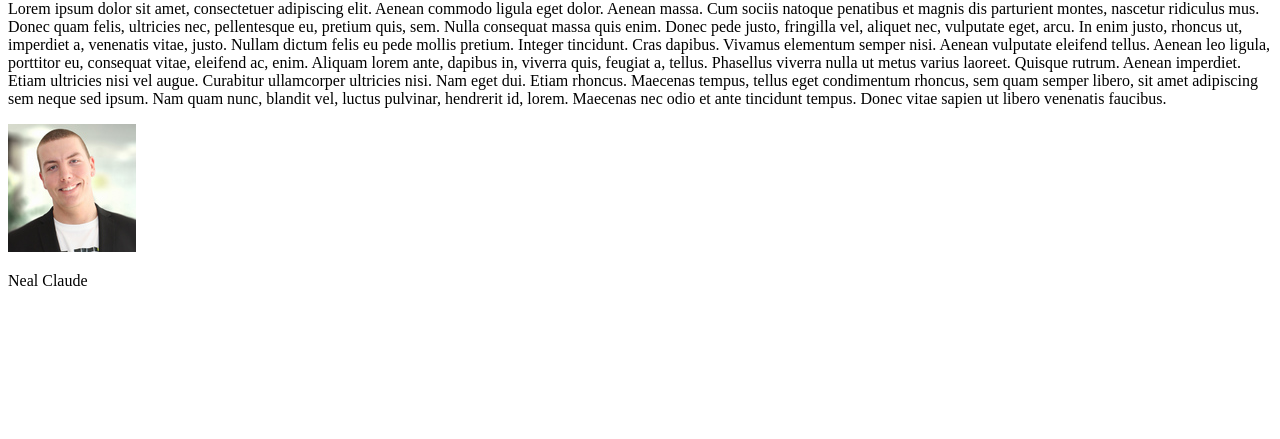
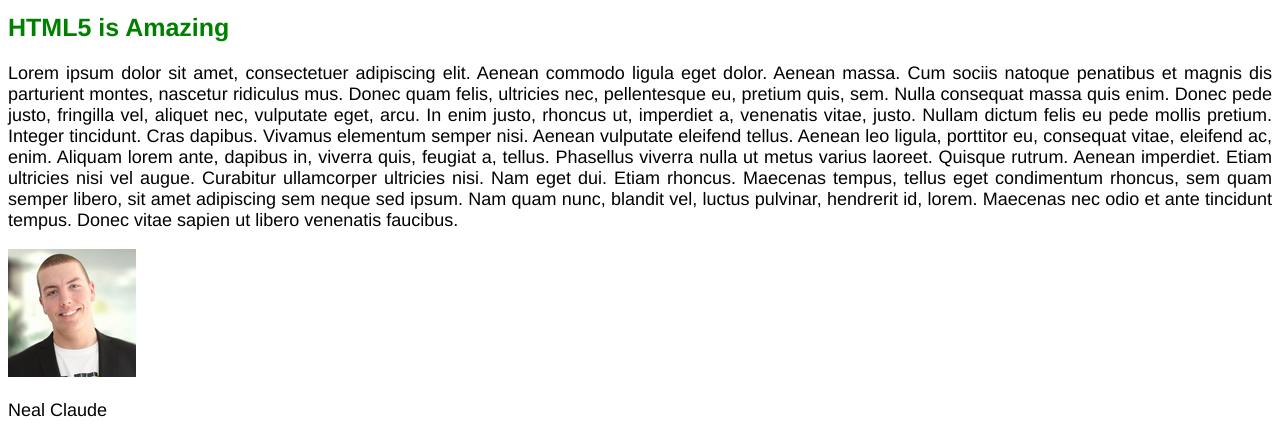
Before and after one commit to tonykrikorian/udemy-html5-css3, a plain HTML site: page index.html in a window 1280 px wide. Shown: the part 547-986 px from the top of the page. Before the commit the page ends 853 px from the top, so only its background shows below. Drawn offline with Linux system fonts and the light colour scheme.

Commit message:
Se refactoriza el CSS y se formatean los parrafos de los textos

```diff
--- a/styles.css
+++ b/styles.css
@@ -1,6 +1,10 @@
+body{
+    font-family: Helvetica,Neue,Arial;
+    font-size: 18px;
+}
+
 h1,h2{
     color: green;
-    font-family: Helvetica,Neue,Arial;
 }
 h1{
     font-size: 40px;
@@ -8,3 +12,6 @@ h1{
 h2{
     font-size: 25px;
 }
+p {
+   text-align: justify;
+}
```
